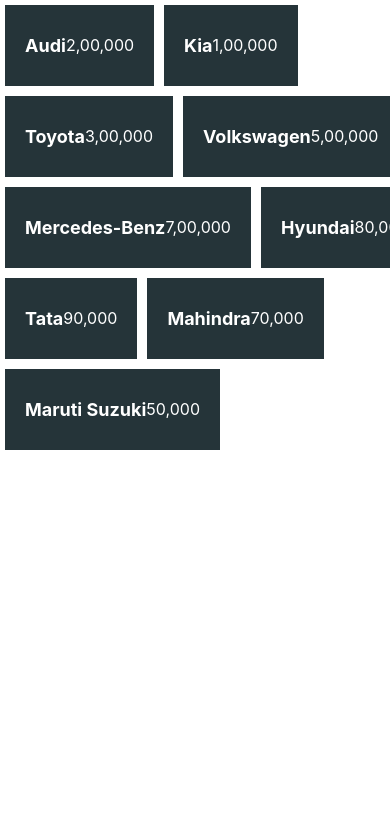
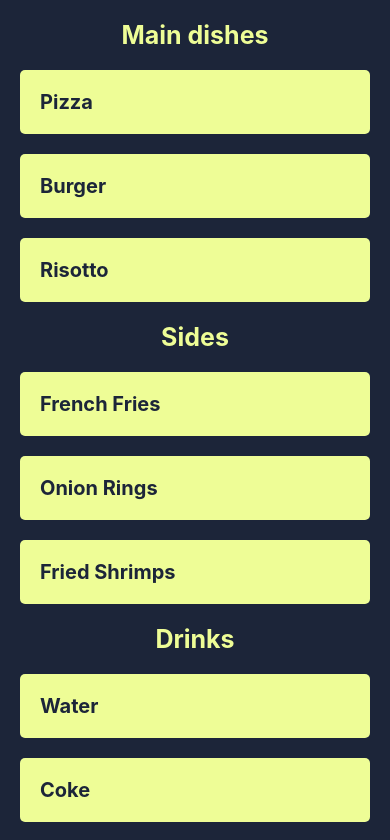
Before and after one commit to TechWithMuskan/MyFirstApp, a React Native app: screen / in a window 390 px wide. Shown: the top 840 px of the page. Built offline with nearby package versions, Linux system fonts and the light colour scheme.

Commit message:
feat(sectionlist): example

```diff
--- a/src/App.js
+++ b/src/App.js
@@ -1,13 +1,17 @@
 import React from 'react';
-import {StatusBar} from 'react-native';
-import FlatListExample from './components/organisms/flatListExample';
+import {StatusBar, View} from 'react-native';
+import SectionListExample from './components/organisms/sectionListExample';
 
 const App = () => {
   return (
-    <>
-      <StatusBar backgroundColor="#253439" />
-      <FlatListExample />
-    </>
+    <View
+      style={{
+        padding: 10,
+        backgroundColor: '#1C2539',
+      }}>
+      <StatusBar backgroundColor="#1C2539" />
+      <SectionListExample />
+    </View>
   );
 };
 
--- /dev/null
+++ b/src/components/organisms/sectionListExample.js
@@ -0,0 +1,65 @@
+import {View, Text, SectionList, StyleSheet} from 'react-native';
+import React from 'react';
+
+const DATA = [
+  {
+    title: 'Main dishes',
+    data: ['Pizza', 'Burger', 'Risotto'],
+  },
+  {
+    title: 'Sides',
+    data: ['French Fries', 'Onion Rings', 'Fried Shrimps'],
+  },
+  {
+    title: 'Drinks',
+    data: ['Water', 'Coke', 'Beer'],
+  },
+  {
+    title: 'Desserts',
+    data: ['Cheese Cake', 'Ice Cream'],
+  },
+];
+
+const ItemView = ({item}) => {
+  return (
+    <View style={styles.item}>
+      <Text style={styles.itemName}>{item}</Text>
+    </View>
+  );
+};
+
+const SectionListExample = () => {
+  return (
+    <SectionList
+      sections={DATA}
+      keyExtractor={(item, index) => item + index}
+      renderItem={({item}) => <ItemView item={item} />}
+      renderSectionHeader={({section}) => (
+        <Text style={styles.title}>{section.title}</Text>
+      )}
+    />
+  );
+};
+
+const styles = StyleSheet.create({
+  item: {
+    backgroundColor: '#EEFD96',
+    borderRadius: 5,
+    padding: 20,
+    margin: 10,
+  },
+  title: {
+    fontSize: 25,
+    color: '#EEFD96',
+    fontWeight: 'bold',
+    textAlign: 'center',
+    margin: 10,
+  },
+  itemName: {
+    fontSize: 20,
+    color: '#1C2539',
+    fontWeight: 'bold',
+  },
+});
+
+export default SectionListExample;
```
